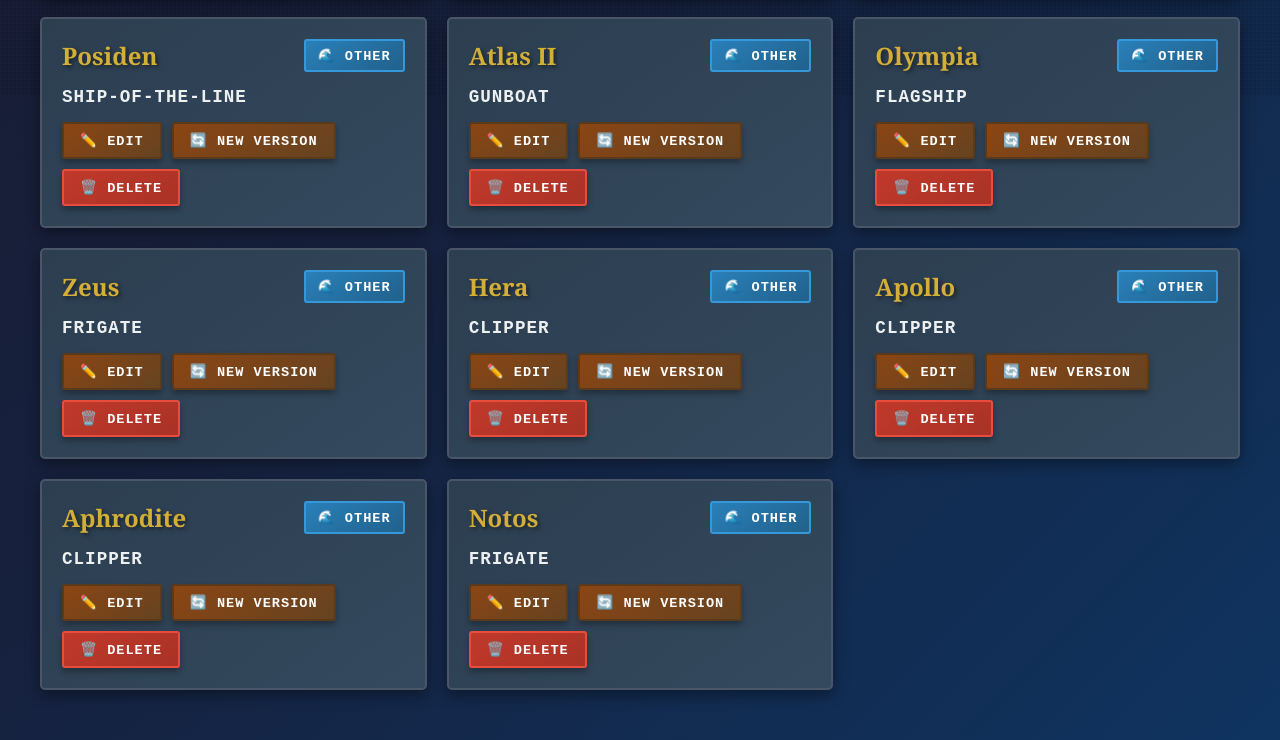
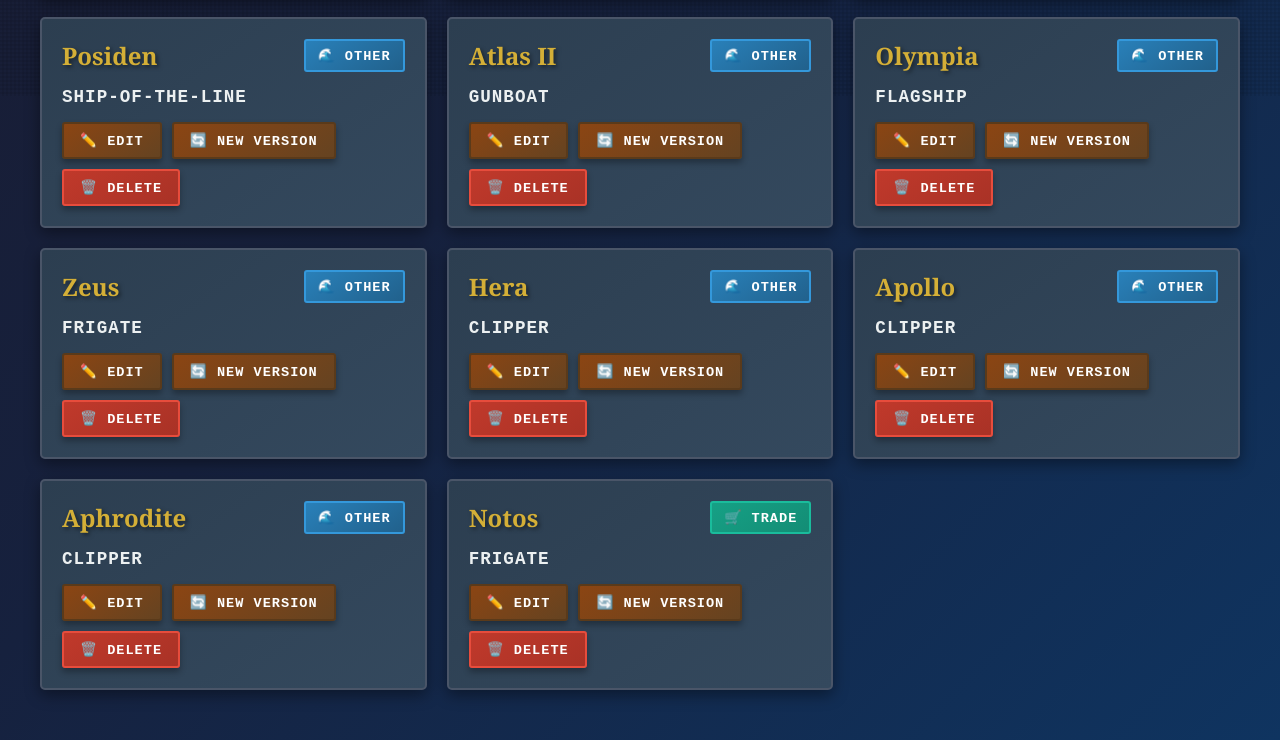
Before and after one commit to HarryHartup/AnnoVessels, a plain HTML site: page index.html in a window 1280 px wide. Shown: the part 704-1444 px from the top of the page. Drawn offline with Linux system fonts and the light colour scheme.

Commit message:
Update index.html

```diff
--- a/index.html
+++ b/index.html
@@ -699,7 +699,7 @@
                     { id: 8, name: 'Hera', type: 'Clipper', category: '🌊 Other' },
                     { id: 9, name: 'Apollo', type: 'Clipper', category: '🌊 Other' },
                     { id: 10, name: 'Aphrodite', type: 'Clipper', category: '🌊 Other' },
-                    { id: 11, name: 'Notos', type: 'Frigate', category: '🌊 Other' }
+                    { id: 11, name: 'Notos', type: 'Frigate', category: '🛒 Trade' }
                 ];
                 saveToStorage();
             }
```
